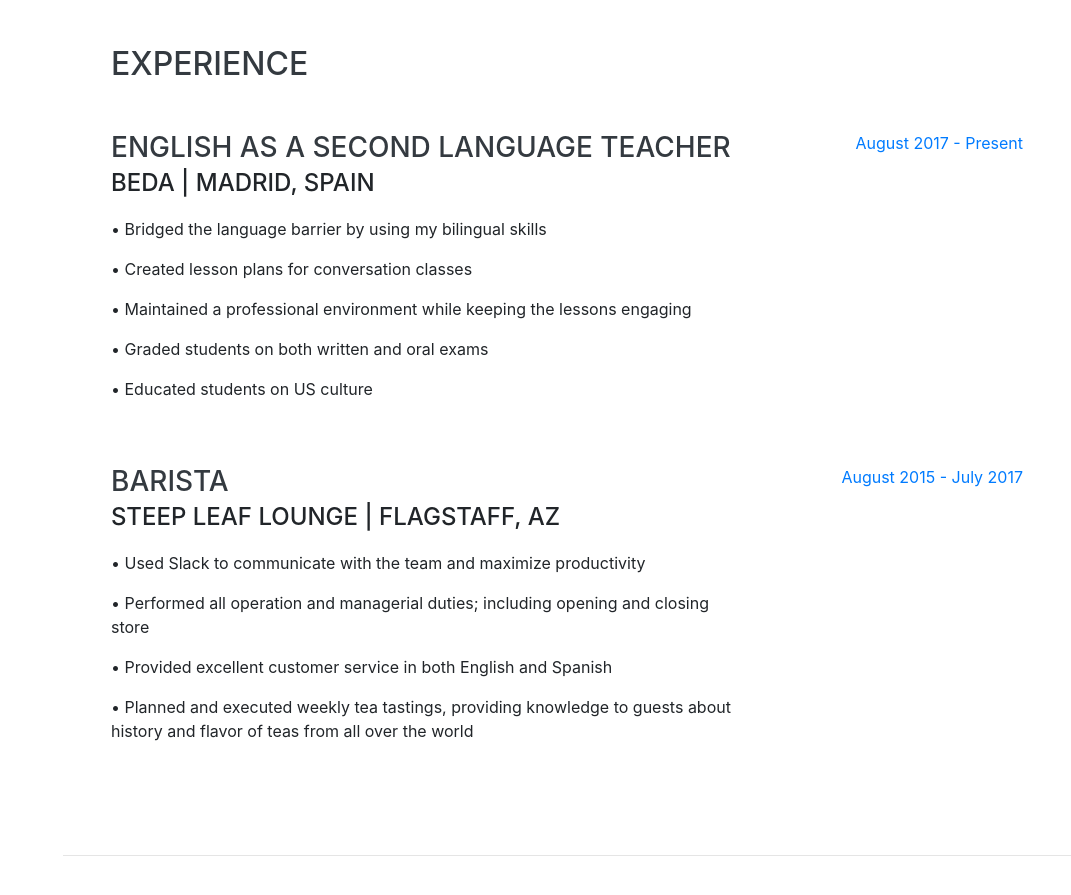
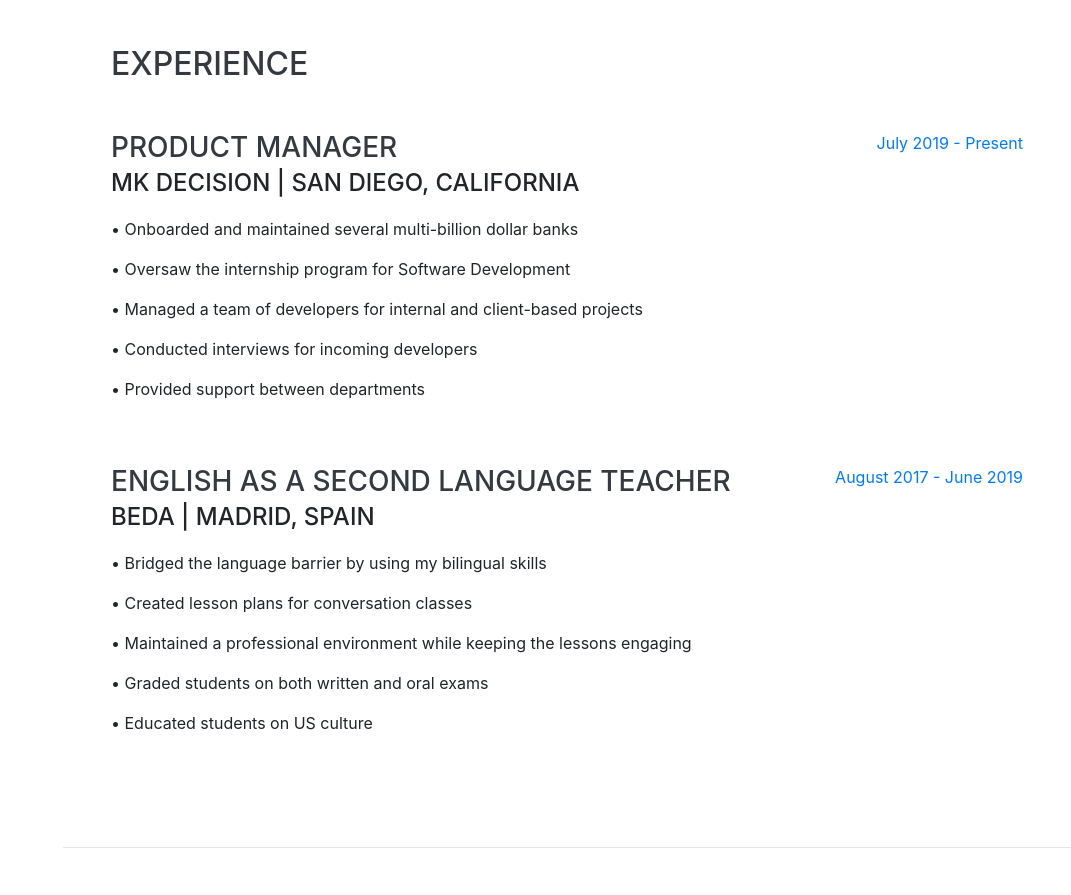
Before and after one commit to austinestrobel/Resume, a website with bundled scripts: page index.html in a window 1280 px wide. Shown: the part 804-1699 px from the top of the page, without its empty margins (209-1280 px from the left). Built offline with nearby package versions, Linux system fonts and the light colour scheme; a web font is replaced by a local one.

Commit message:
Updated job description

```diff
--- a/index.html
+++ b/index.html
@@ -100,6 +100,22 @@
 
         <div class="resume-item d-flex flex-column flex-md-row justify-content-between mb-5">
           <div class="resume-content">
+            <h3 class="mb-0">Product Manager</h3>
+            <div class="subheading mb-3">MK Decision | San Diego, California</div>
+            <p>• Onboarded and maintained several multi-billion dollar banks</p>
+            <p>• Oversaw the internship program for Software Development</p>
+            <p>• Managed a team of developers for internal and client-based projects</p>
+            <p>• Conducted interviews for incoming developers</p>
+            <p>• Provided support between departments</p>
+
+          </div>
+          <div class="resume-date text-md-right">
+            <span class="text-primary">July 2019 - Present</span>
+          </div>
+        </div>
+
+         <div class="resume-item d-flex flex-column flex-md-row justify-content-between mb-5">
+          <div class="resume-content">
             <h3 class="mb-0">English as a Second Language Teacher</h3>
             <div class="subheading mb-3">BEDA | Madrid, Spain</div>
             <p>• Bridged the language barrier by using my bilingual skills</p>
@@ -110,23 +126,7 @@
 
           </div>
           <div class="resume-date text-md-right">
-            <span class="text-primary">August 2017 - Present</span>
-          </div>
-        </div>
-
-        <div class="resume-item d-flex flex-column flex-md-row justify-content-between mb-5">
-          <div class="resume-content">
-            <h3 class="mb-0">Barista</h3>
-            <div class="subheading mb-3">Steep Leaf Lounge | Flagstaff, AZ</div>
-            <p>• Used Slack to communicate with the team and maximize productivity</p>
-            <p>• Performed all operation and managerial duties; including opening and closing store</p>
-            <p>• Provided excellent customer service in both English and Spanish</p>
-            <p> • Planned and executed weekly tea tastings, providing knowledge to guests about history and flavor of
-              teas from all over the world</p>
-
-          </div>
-          <div class="resume-date text-md-right">
-            <span class="text-primary">August 2015 - July 2017</span>
+            <span class="text-primary">August 2017 - June 2019</span>
           </div>
         </div>
 
```
